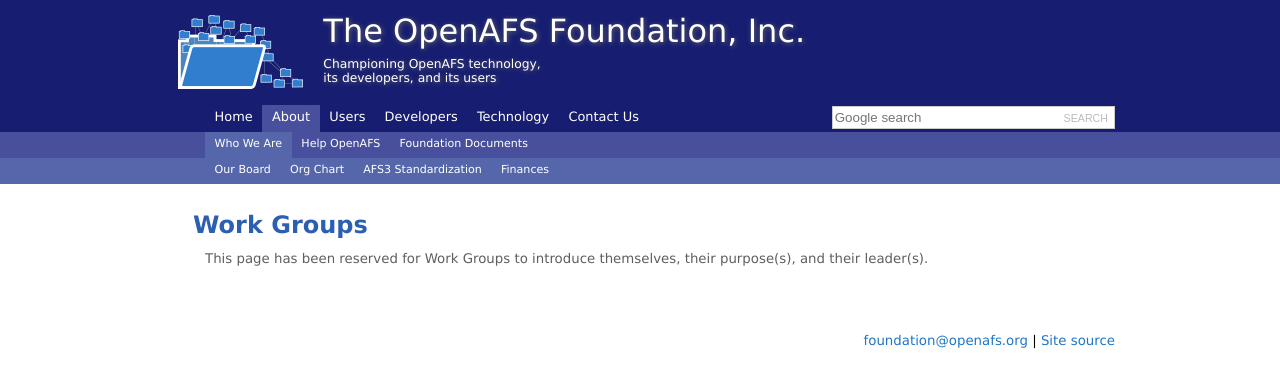
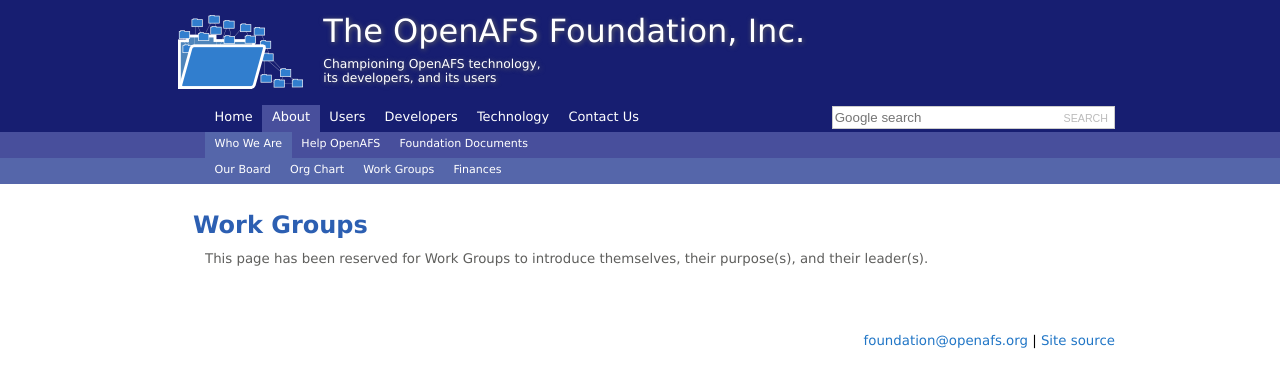
Before and after one commit to openafsfoundation/openafsfoundation.org, a Jekyll site: the page built from about/work-groups/index.md, in a window 1280 px wide. Shown: the top 388 px of the page. Built offline with Jekyll 4.4.1, drawn with Linux system fonts in a browser that asks for light colours.

Commit message:
altered "name" entries
Had made some mistakes earlier: had changed names in wrong category.  Should now be fixed.

```diff
--- a/_data/nav.yaml
+++ b/_data/nav.yaml
@@ -15,7 +15,7 @@
         - name: Org Chart
           url: about/org-chart/
 
-        - name: AFS3 Standardization
+        - name: Work Groups
           url: about/work-groups/
 
         - name: Finances
@@ -71,7 +71,7 @@
         - name: Events
           url: users/events/
 
-        - name: AFS3 Standardization
+        - name: Initiatives
           url: users/initiatives/
 
         - name: User Groups
@@ -162,7 +162,7 @@
         - name: Opportunities
           url: tech/opportunities/
 
-        - name: Initiatives
+        - name: AFS3 Standardization
           url: tech/initiatives/
 
         - name: Projects
```
